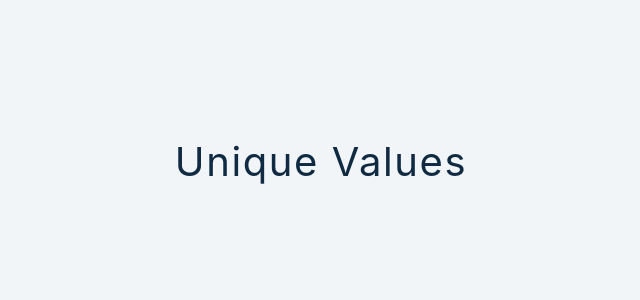
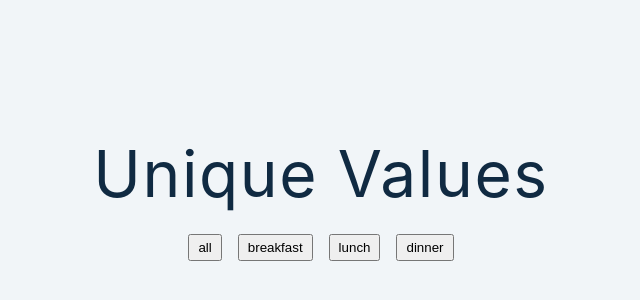
Before and after one commit to john-smilga/javascript-nuggets, a plain HTML site: page 2-unique-values/index.html in a window 1280 px wide. Shown: the part 18-318 px from the top of the page, without its empty margins (319-959 px from the left). Drawn offline with Linux system fonts and the light colour scheme.

Commit message:
2-changed headings

```diff
--- a/2-unique-values/app.js
+++ b/2-unique-values/app.js
@@ -30,6 +30,7 @@ const menu = [
 // new Set - narrow down
 // ['all',...] - turn it back to array
 
+const categories = ['all', ...new Set(menu.map((item) => item.category))];
 const result = document.querySelector('.result');
 result.innerHTML = categories
   .map((category) => {
--- a/2-unique-values/index.html
+++ b/2-unique-values/index.html
@@ -18,7 +18,7 @@
     </style>
   </head>
   <body>
-    <h2>Unique Values</h2>
+    <h1>Unique Values</h1>
     <div class="result"></div>
     <script src="app.js"></script>
   </body>
```
